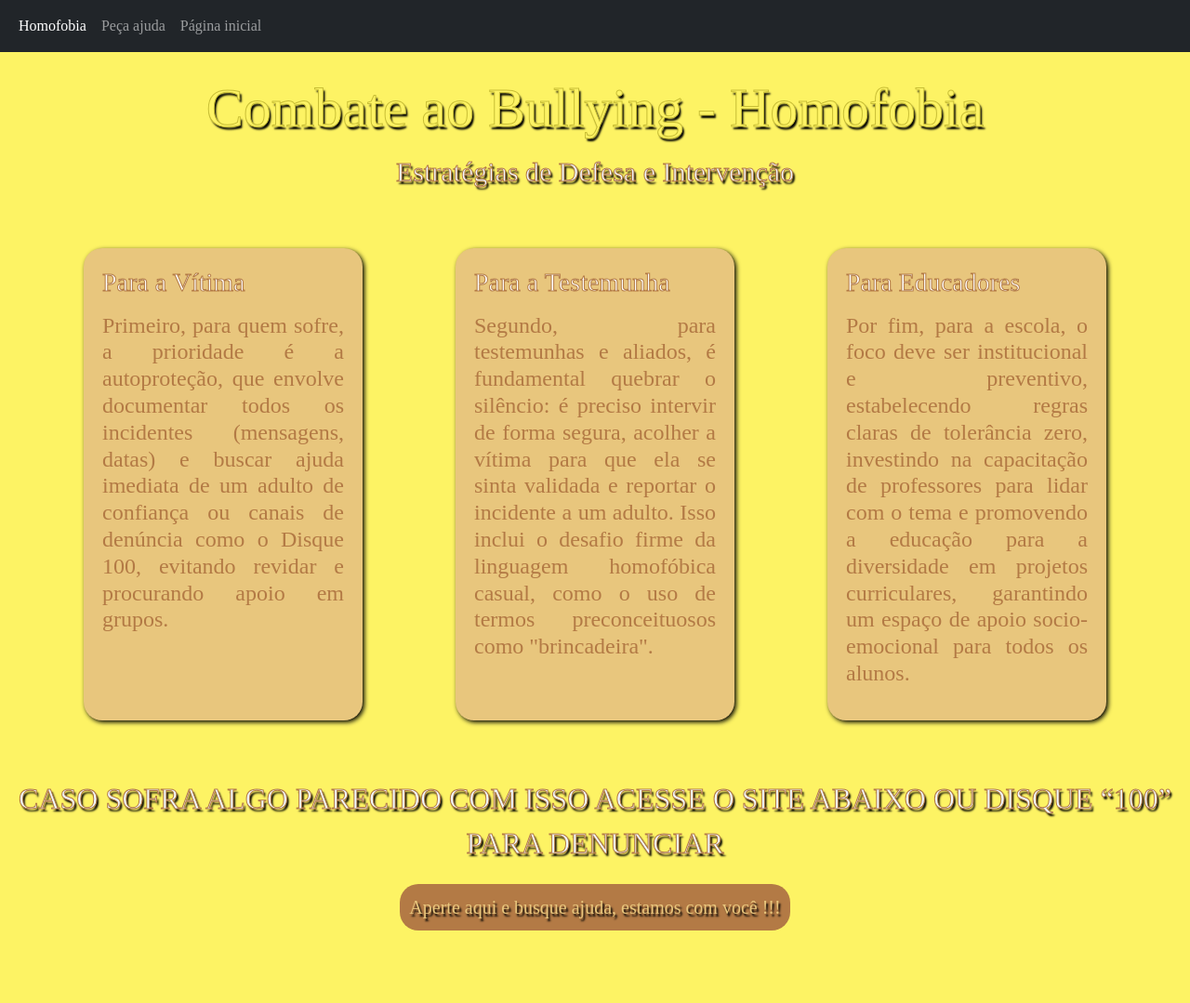
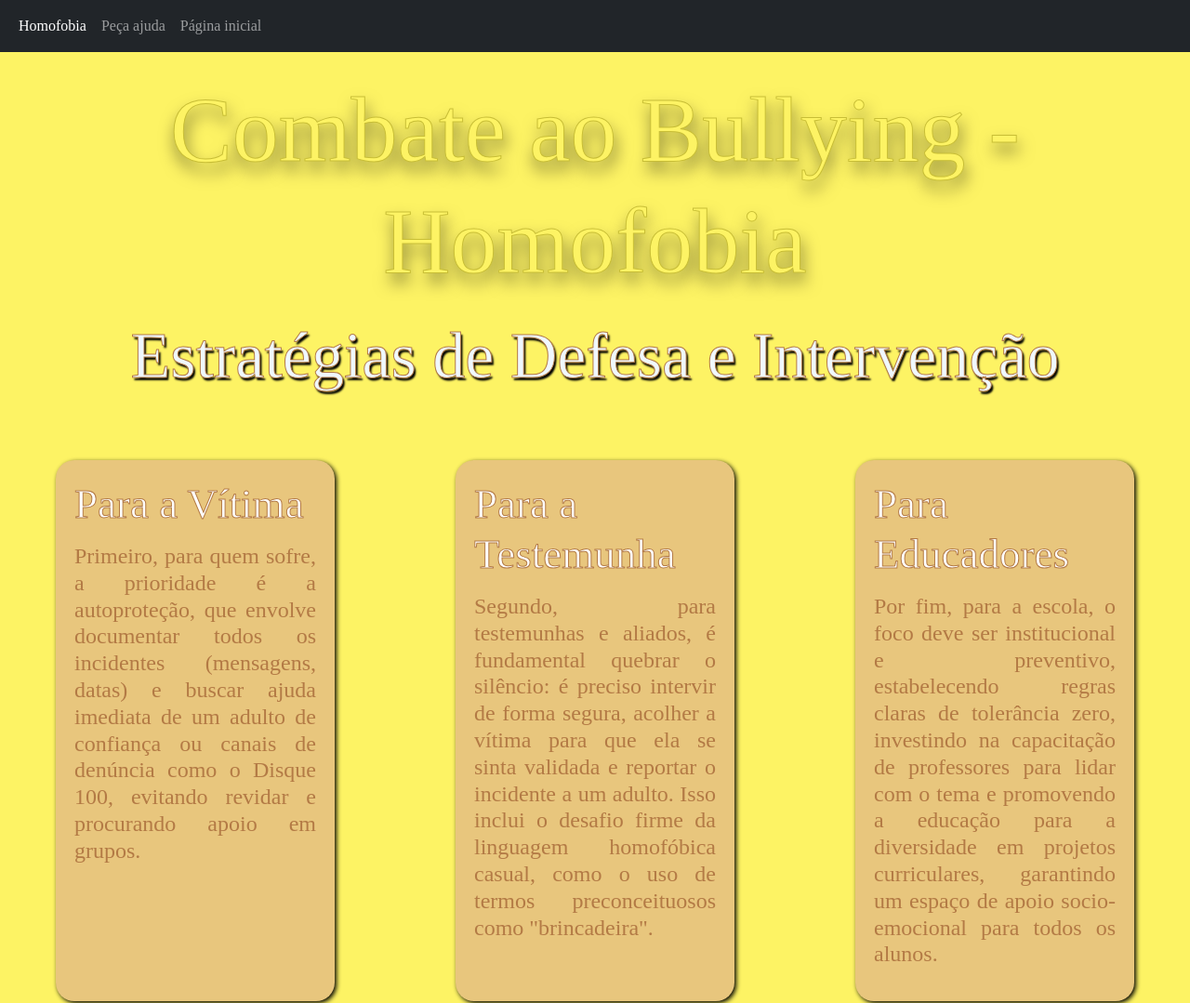
Before and after one commit to Bianca-a-a/Anti-Bullying, a plain HTML site: page pages/3-biancap-links-bullying/index.html in a window 1280 px wide. Shown: the top 1079 px of the page at 93% size. Before the commit the page ends 1041 px from the top, so only its background shows below. Drawn offline with nearby package versions, Linux system fonts and the light colour scheme; a web font is replaced by a local one.

Commit message:
terminei o trabalho, agora é verdade

```diff
--- a/pages/3-biancap-links-bullying/style.css
+++ b/pages/3-biancap-links-bullying/style.css
@@ -11,17 +11,18 @@ body {
     color:#FDF364;
     -webkit-text-stroke: #C8BE36 1px;
     text-shadow: 2px 3px 2px #000;
+    text-shadow: 2px 10px 17px rgba(5, 5, 5, 0.5);;
 }
 
 .superior h1 {
-    font-size: 60px;
+    font-size: 100px;
     margin-bottom: 10px;
 }
 
 .sub {
     color: aliceblue;
     -webkit-text-stroke: #B37A45 1px;
-    font-size: 30px;
+    font-size: 70px;
     text-shadow: 2px 3px 2px #000;
 }
 
@@ -31,6 +32,7 @@ body {
     flex-wrap: wrap;
     margin: 40px auto;
     max-width: 1200px;
+    gap: 90px;
 }
 
 .caixa {
@@ -41,11 +43,17 @@ body {
     min-height: 300px;
     margin: 20px;
     box-shadow: 2px 2px 5px #000;
+    transition: all 0,1s ease-in-out;
+    cursor: pointer;
+}
+.caixa:hover{
+    transform: translateY(3px);
+    box-shadow: 0 8px 16px rgba(0, 0, 0, 0,3);
 }
 
 .sujeito {
     font-family: "Jomhuria", serif;
-    font-size: 28px;
+    font-size: 45px;
     color: white;
     -webkit-text-stroke: #B37A45 1px;
     margin-bottom: 15px;
@@ -68,7 +76,7 @@ body {
     font-family: "Jomhuria", serif;
     color: aliceblue;
     -webkit-text-stroke: #B37A45 1px;
-    font-size: 32px;
+    font-size: 50px;
     margin-bottom: 20px;
 }
 
```
Also changed, not shown: pages/3-biancap-links-bullying/index.html (+2 -0 lines).
